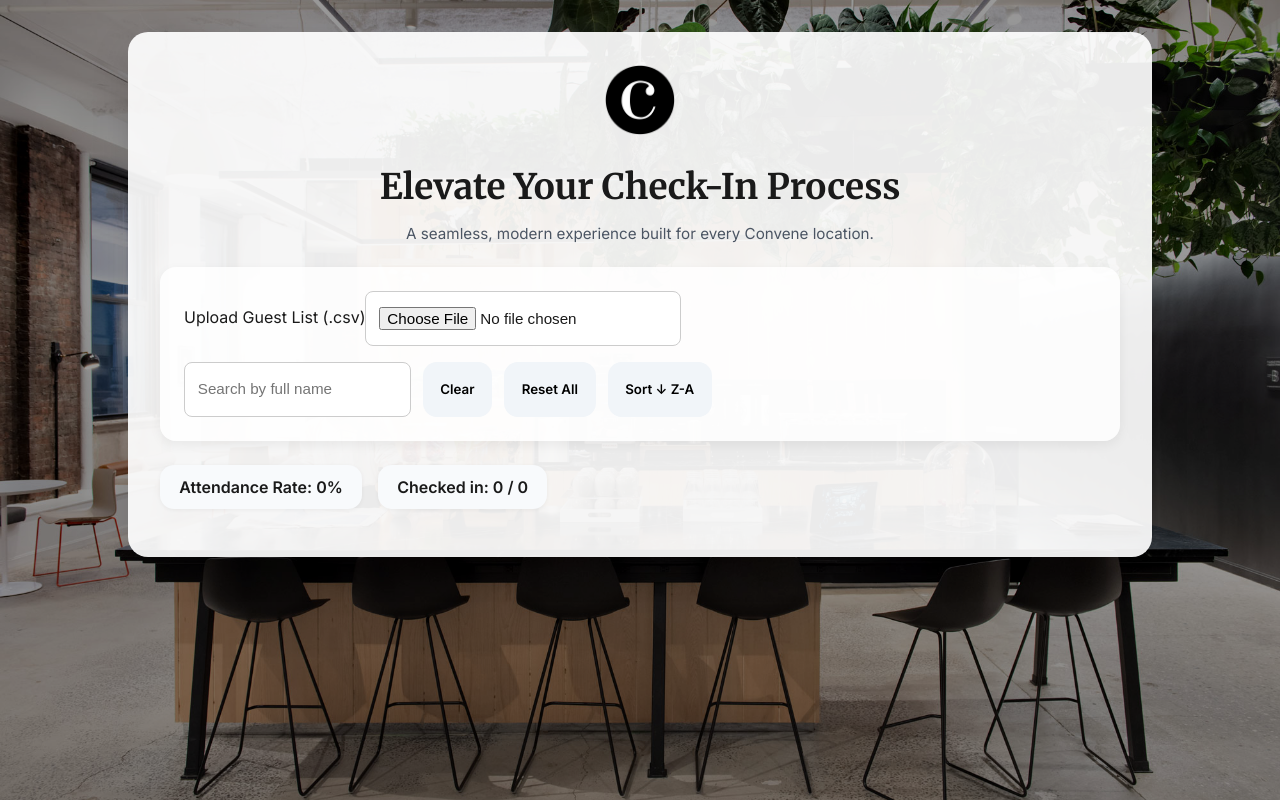
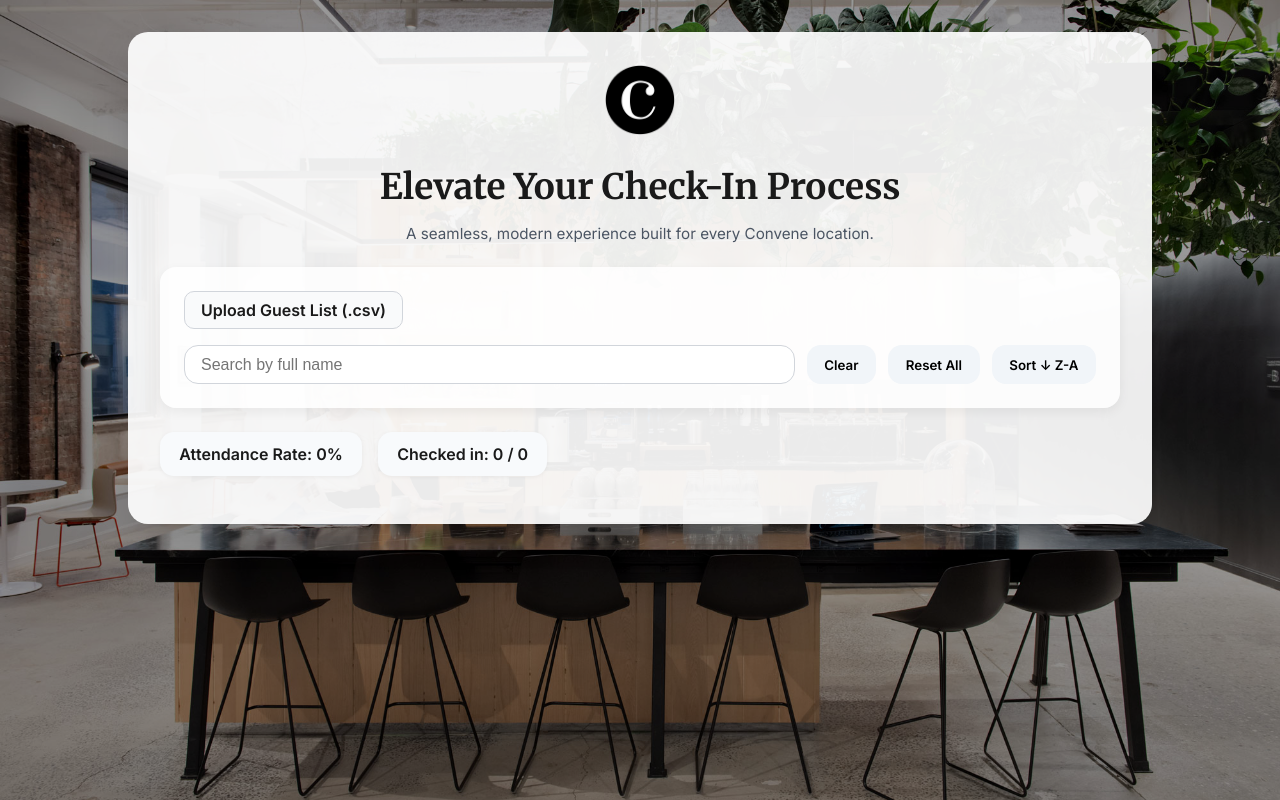
Before and after one commit to ogeylanioglu/convene-check-in-premium-2, a React (Vite) app: page / in a window 1280 px wide. Built offline with nearby package versions, Linux system fonts and the light colour scheme.

Commit message:
Update index.css

```diff
--- a/src/index.css
+++ b/src/index.css
@@ -68,22 +68,43 @@
   margin-bottom: 0.25rem;
 }
 
+/* CLEANER FILE INPUT */
+input[type="file"] {
+  border: none;
+  font-size: 1rem;
+  background-color: transparent;
+  padding: 0;
+  outline: none;
+}
+
+input[type="file"]::-webkit-file-upload-button {
+  font-weight: 500;
+  padding: 0.4rem 0.9rem;
+  border-radius: 8px;
+  border: 1px solid #d1d5db;
+  background: #f9fafb;
+  color: #111827;
+  cursor: pointer;
+  font-family: 'Inter', sans-serif;
+  transition: background 0.2s ease;
+}
+
+input[type="file"]::-webkit-file-upload-button:hover {
+  background: #e5e7eb;
+}
+
 .search-row {
   display: flex;
   flex-wrap: wrap;
   gap: 0.75rem;
 }
 
-input[type="text"], input[type="file"] {
-  padding: 0.4rem 0.8rem;
-  border-radius: 8px;
-  border: 1px solid #ccc;
-  font-size: 0.95rem;
-  height: 40px;
-  line-height: 40px;
-  background-color: white;
-  box-shadow: none;
-  outline: none;
+input[type="text"] {
+  padding: 0.6rem 1rem;
+  border-radius: 14px;
+  border: 1px solid #d1d5db;
+  font-size: 1rem;
+  flex: 1;
 }
 
 button {
@@ -176,3 +197,27 @@
   border-radius: 14px;
   box-shadow: 0 1px 4px rgba(0,0,0,0.05);
 }
+
+.upload-wrapper {
+  display: flex;
+  align-items: center;
+  gap: 1rem;
+  font-weight: 600;
+}
+
+.upload-label {
+  padding: 0.5rem 1rem;
+  border-radius: 10px;
+  border: 1px solid #d1d5db;
+  background: #f9fafb;
+  cursor: pointer;
+  transition: background 0.2s ease;
+}
+
+.upload-label:hover {
+  background: #e5e7eb;
+}
+
+.hidden-input {
+  display: none;
+}
```
